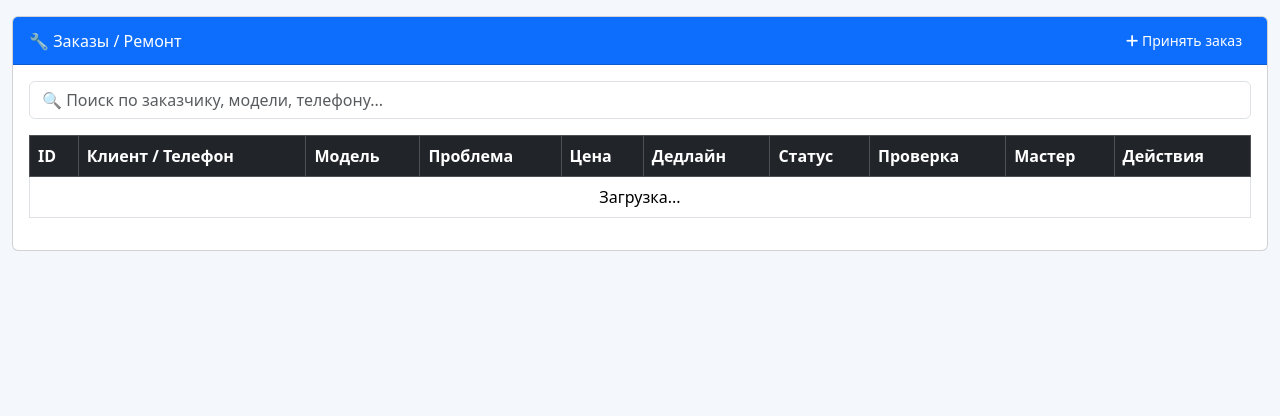
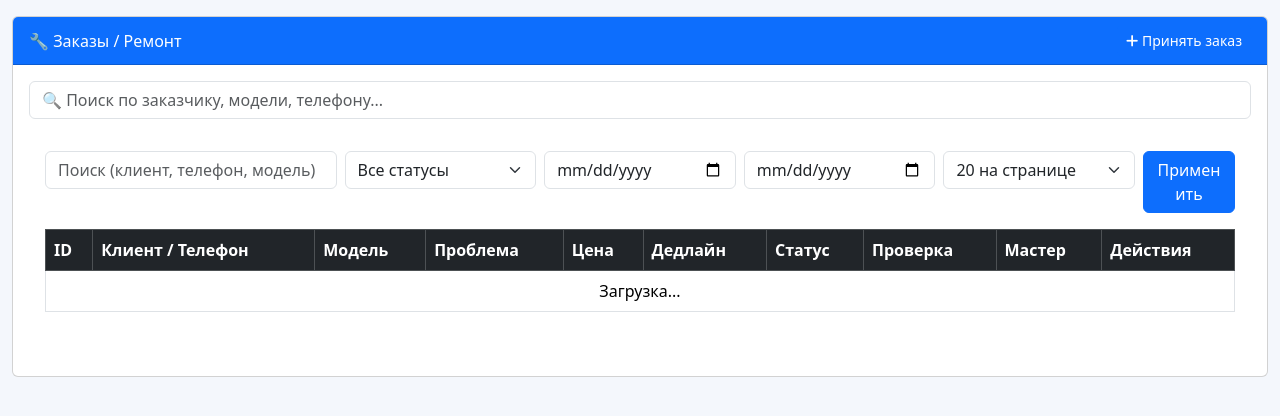
Before and after one commit to mifik43/programsclad, a Flask app: page /orders_page in a window 1280 px wide. Shown: the part 56-472 px from the top of the page. Run offline with Flask 3, Linux system fonts and the light colour scheme; a user stored in the database is signed in; data comes from the database, SQL or seed files in the repository; some libraries are stand-ins or nearby versions.

Commit message:
изменения в orders

```diff
--- a/templates/orders.html
+++ b/templates/orders.html
@@ -1,7 +1,7 @@
 {% extends "base.html" %}
 {% block content %}
 <div class="card">
-    <div class="card-header d-flex justify-content-between align-items-center">
+    <div class="card-header d-flex justify-content-between align-items-center flex-wrap">
         <span>🔧 Заказы / Ремонт</span>
         {% if current_user.has_role('admin','receiver','manager') %}
         <button class="btn btn-sm btn-primary" data-bs-toggle="modal" data-bs-target="#newOrderModal">
@@ -11,6 +11,40 @@
     </div>
     <div class="card-body">
         <input type="text" id="searchOrders" class="form-control mb-3" placeholder="🔍 Поиск по заказчику, модели, телефону...">
+<div class="card-body">
+        <!-- Фильтры -->
+        <div class="row g-2 mb-3">
+            <div class="col-md-3">
+                <input type="text" id="searchInput" class="form-control" placeholder="Поиск (клиент, телефон, модель)">
+            </div>
+            <div class="col-md-2">
+                <select id="statusFilter" class="form-select">
+                    <option value="">Все статусы</option>
+                    <option value="in_progress">В работе</option>
+                    <option value="waiting_parts">Ожидание запчасти</option>
+                    <option value="completed">Завершён</option>
+                </select>
+            </div>
+            <div class="col-md-2">
+                <input type="date" id="dateFrom" class="form-control" placeholder="Дата от">
+            </div>
+            <div class="col-md-2">
+                <input type="date" id="dateTo" class="form-control" placeholder="Дата до">
+            </div>
+            <div class="col-md-2">
+                <select id="perPageSelect" class="form-select">
+                    <option value="10">10 на странице</option>
+                    <option value="20" selected>20 на странице</option>
+                    <option value="50">50 на странице</option>
+                    <option value="100">100 на странице</option>
+                </select>
+            </div>
+            <div class="col-md-1">
+                <button class="btn btn-primary w-100" id="applyFiltersBtn">Применить</button>
+            </div>
+        </div>
+
+        <!-- Таблица заказов -->
         <div class="table-responsive-stack">
             <table class="table table-bordered table-hover">
                 <thead class="table-dark">
@@ -19,9 +53,16 @@
                         <th>Цена</th><th>Дедлайн</th><th>Статус</th><th>Проверка</th><th>Мастер</th><th>Действия</th>
                     </tr>
                 </thead>
-                <tbody id="ordersTable"><tr><td colspan="10" class="text-center">Загрузка...</td></tr></tbody>
+                <tbody id="ordersTable">
+                    <tr><td colspan="10" class="text-center">Загрузка...</td></tr>
+                </tbody>
             </table>
         </div>
+
+        <!-- Пагинация -->
+        <nav id="paginationNav" class="mt-3">
+            <ul class="pagination justify-content-center" id="paginationList"></ul>
+        </nav>
     </div>
 </div>
 
@@ -185,24 +226,43 @@
 </div>
 
 <script>
-    let timerInterval = null;
+    let currentPage = 1;
+    let perPage = 20;
+    let totalPages = 1;
 
     async function loadOrders() {
-        const res = await fetch('/api/orders');
-        const orders = await res.json();
-        const search = document.getElementById('searchOrders')?.value.toLowerCase() || '';
-        const filtered = orders.filter(o =>
-            o.customer_name?.toLowerCase().includes(search) ||
-            o.device_model?.toLowerCase().includes(search) ||
-            o.phone?.includes(search)
-        );
+        const search = document.getElementById('searchInput').value;
+        const status = document.getElementById('statusFilter').value;
+        const dateFrom = document.getElementById('dateFrom').value;
+        const dateTo = document.getElementById('dateTo').value;
+        perPage = parseInt(document.getElementById('perPageSelect').value);
+
+        const params = new URLSearchParams({
+            page: currentPage,
+            per_page: perPage,
+            search: search,
+            status: status,
+            date_from: dateFrom,
+            date_to: dateTo
+        });
+
+        const res = await fetch(`/api/orders?${params.toString()}`);
+        const data = await res.json();
+
+        totalPages = data.pages;
+        renderOrdersTable(data.items);
+        renderPagination();
+    }
+
+    function renderOrdersTable(orders) {
         const tbody = document.getElementById('ordersTable');
         tbody.innerHTML = '';
-        if(filtered.length === 0) {
+        if(!orders.length === 0) {
             tbody.innerHTML = '<tr><td colspan="10" class="text-center">Нет заказов</td></tr>';
             return;
         }
-        filtered.forEach(o => {
+        tbody.innerHTML = '';
+        orders.forEach(o => {
             const deadline = new Date(o.deadline);
             const now = new Date();
             const diff = deadline - now;
@@ -256,6 +316,36 @@
     }
 
     function escapeHtml(str) { if(!str) return ''; return str.replace(/[&<>]/g, function(m){ if(m==='&') return '&amp;'; if(m==='<') return '&lt;'; if(m==='>') return '&gt;'; return m;}); }
+        function renderPagination() {
+        const paginationList = document.getElementById('paginationList');
+        paginationList.innerHTML = '';
+        if(totalPages <= 1) return;
+
+        // Предыдущая
+        if(currentPage > 1) {
+            paginationList.innerHTML += `<li class="page-item"><a class="page-link" href="#" data-page="${currentPage-1}">«</a></li>`;
+        }
+        // Номера страниц
+        let start = Math.max(1, currentPage - 2);
+        let end = Math.min(totalPages, currentPage + 2);
+        for(let i = start; i <= end; i++) {
+            paginationList.innerHTML += `<li class="page-item ${i === currentPage ? 'active' : ''}"><a class="page-link" href="#" data-page="${i}">${i}</a></li>`;
+        }
+        // Следующая
+        if(currentPage < totalPages) {
+            paginationList.innerHTML += `<li class="page-item"><a class="page-link" href="#" data-page="${currentPage+1}">»</a></li>`;
+        }
+        document.querySelectorAll('#paginationList .page-link').forEach(link => {
+            link.addEventListener('click', (e) => {
+                e.preventDefault();
+                const newPage = parseInt(link.dataset.page);
+                if(!isNaN(newPage)) {
+                    currentPage = newPage;
+                    loadOrders();
+                }
+            });
+        });
+    }
 
     function attachOrderButtons() {
         document.querySelectorAll('.edit-order').forEach(btn => btn.addEventListener('click', () => openEditModal(btn.dataset.id)));
@@ -292,7 +382,8 @@
         select.innerHTML = '<option value="">Выберите мастера</option>' +
             masters.map(m => `<option value="${m.id}" ${selectedId == m.id ? 'selected' : ''}>${escapeHtml(m.full_name)}</option>`).join('');
     }
-
+    document.getElementById('applyFiltersBtn').addEventListener('click', () => {
+        currentPage = 1;
     document.getElementById('saveOrderEdit')?.addEventListener('click', async () => {
         const id = document.getElementById('editOrderId').value;
         const payload = {
@@ -311,6 +402,8 @@
         loadOrders();
     });
 
+    document.getElementById('perPageSelect').addEventListener('change', () => {
+        currentPage = 1;
     async function completeOrder(orderId) {
         const masterPercent = prompt("Процент мастеру от стоимости (по умолчанию 67):", 67);
         const bonusDays = prompt("Бонусные дни (по умолчанию 3):", 3);
@@ -440,5 +533,9 @@
     loadMastersForSelect();
     loadOrders();
     setInterval(() => { loadOrders(); }, 60000);
+    setInterval(() => { if(document.activeElement !== document.getElementById('searchInput')) loadOrders(); }, 60000);
+
+    // Вспомогательная функция escapeHtml
+    function escapeHtml(str) { if(!str) return ''; return str.replace(/[&<>]/g, function(m){ if(m==='&') return '&amp;'; if(m==='<') return '&lt;'; if(m==='>') return '&gt;'; return m;}); }
 </script>
 {% endblock %}
```
